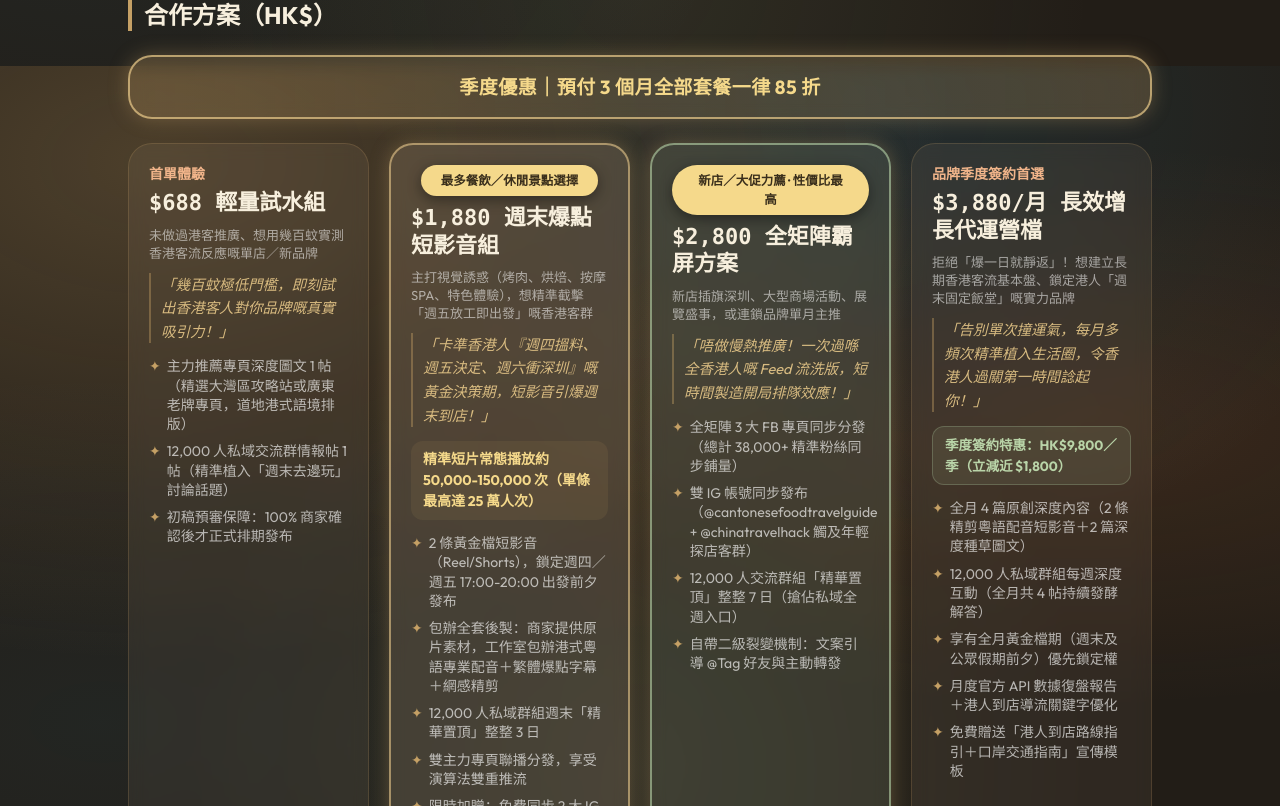
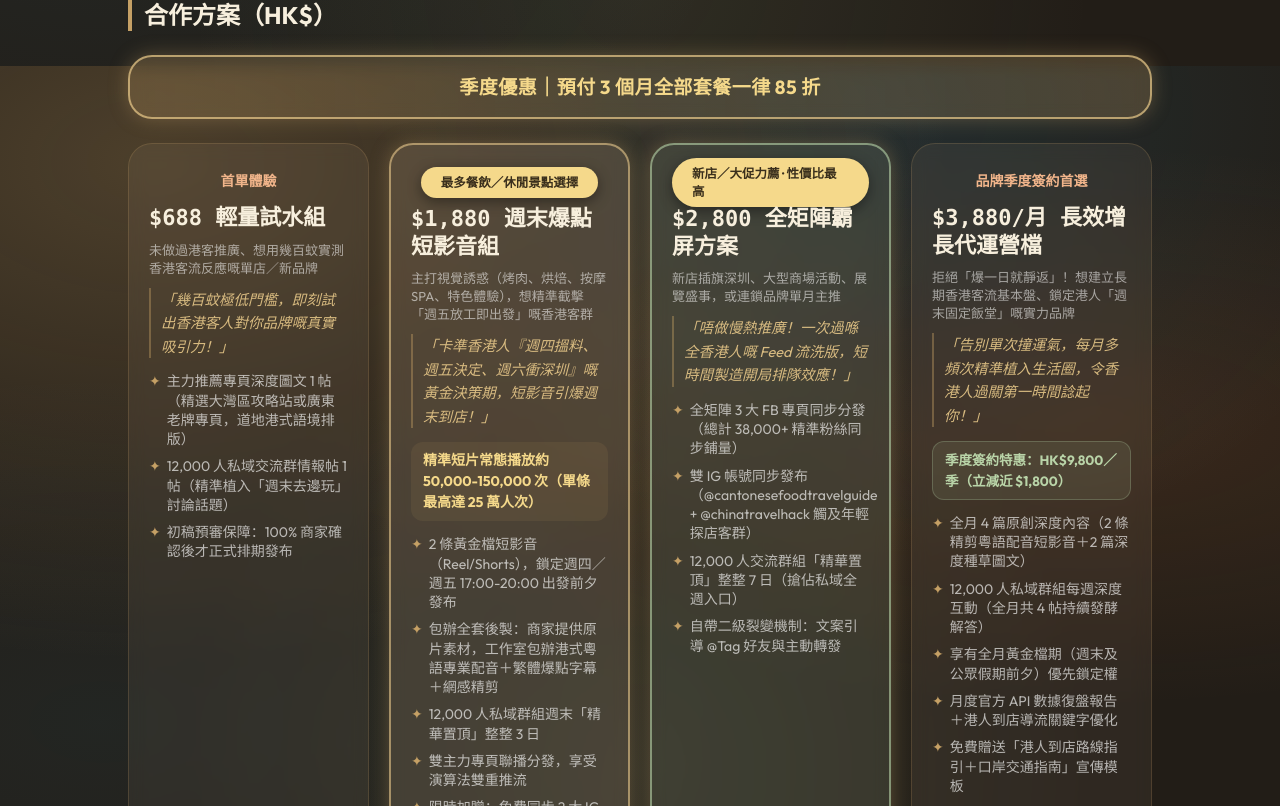
Before and after one commit to zzzzzerozzzz/podcast-web, a Next.js app: page / in a window 1280 px wide. Shown: the part 3134-3940 px from the top of the page. Built offline with nearby package versions, Linux system fonts and the light colour scheme.

Commit message:
四卡頂部對齊：統一34px固定槽（星卡金膠囊/非星卡置中tag）——全部行跨卡對齊

```diff
--- a/app/page.tsx
+++ b/app/page.tsx
@@ -659,13 +659,15 @@ export default function Home() {
                     p.star ? "glow-gold" : ""
                   }`}
                 >
-                  {p.star ? (
-                    <div className="self-center mb-2 bg-[#f5d98b] text-[#3a2f1c] text-[12.5px] font-bold rounded-full px-5 py-1.5 shadow-[0_4px_14px_rgba(0,0,0,0.4)] text-center">
-                      {p.tag}
-                    </div>
-                  ) : (
-                    <div className="text-[14px] font-semibold text-[#f0b48a] mb-1">{p.tag}</div>
-                  )}
+                  <div className="h-[34px] mb-1.5 flex items-center justify-center shrink-0">
+                    {p.star ? (
+                      <span className="bg-[#f5d98b] text-[#3a2f1c] text-[12.5px] font-bold rounded-full px-5 py-1.5 shadow-[0_4px_14px_rgba(0,0,0,0.4)]">
+                        {p.tag}
+                      </span>
+                    ) : (
+                      <span className="text-[14px] font-semibold text-[#f0b48a]">{p.tag}</span>
+                    )}
+                  </div>
                   <div className="text-[22px] leading-tight font-bold font-mono tabular-nums mb-2.5 text-[#f7efdd]">{p.name}</div>
                   <p className="text-[13px] text-white/55 leading-snug mb-2.5">{p.who}</p>
                   <p className="text-[14.5px] text-[#e8c98a]/90 italic leading-relaxed border-l-2 border-[#c5a065]/40 pl-2.5 mb-3.5">
```
